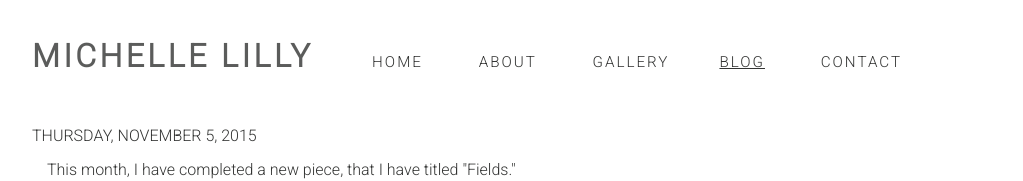
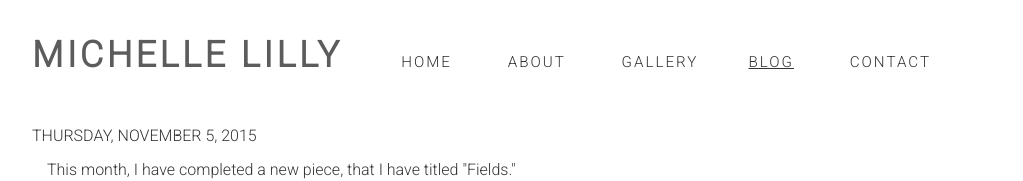
Before and after one commit to Miclilly/miclilly.github.io, a plain HTML site: page Blog.html in a window 1280 px wide. Shown: the top 181 px of the page, without its empty margins (128-1151 px from the left). Drawn offline with Linux system fonts and the light colour scheme.

Commit message:
font change
viewport

```diff
--- a/Blog.html
+++ b/Blog.html
@@ -2,6 +2,7 @@
 <html lang="en">
 <head>
   <meta charset="utf-8">
+    <meta name="viewport" content="width=device-width,initial-scale=1.0">
   <title>Michelle Lilly</title>
   <link rel="stylesheet" href="stylesheet.css">
   <link href='https://fonts.googleapis.com/css?family=Roboto:300' rel='stylesheet' type='text/css'>
--- a/stylesheet.css
+++ b/stylesheet.css
@@ -17,7 +17,7 @@ header{
 }
 
 h1 {
-  font-size: 200%;
+  font-size: 225%;
   text-transform:uppercase;
   display:inline-block;
   opacity:.8;
```
Also changed, not shown: 2012.html (+1 -0 lines), 2013.html (+1 -0 lines), 2014.html (+1 -0 lines), 2015.html (+1 -0 lines), Contact.html (+1 -0 lines), about.html (+1 -0 lines), index.html (+1 -0 lines).
